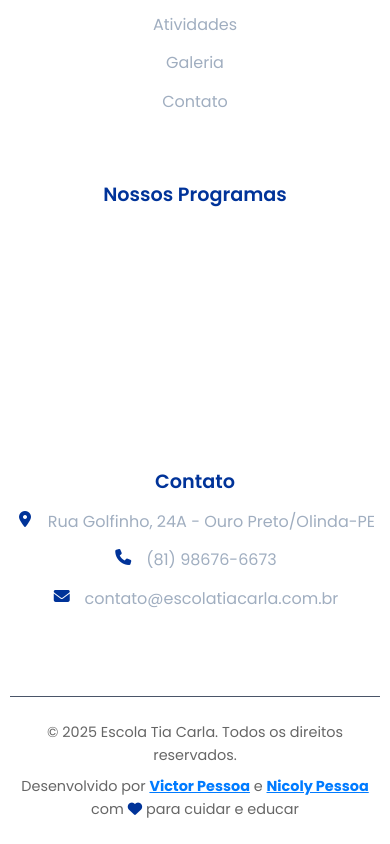
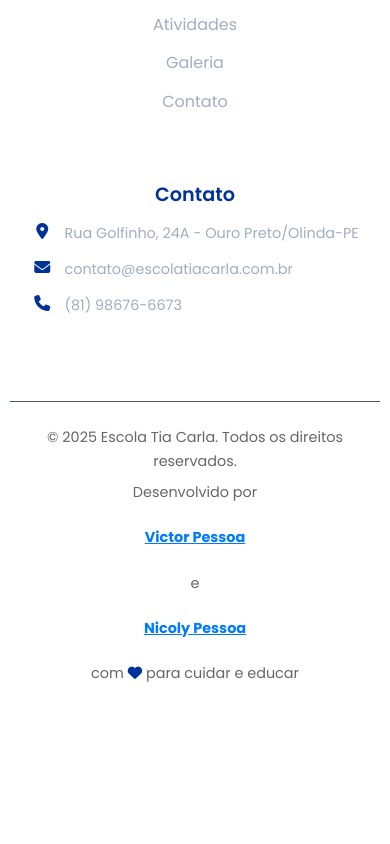
Before and after one commit to PessoaVictor/EscolaTiaCarla, a plain HTML site: page index.html in a window 390 px wide. Shown: the part 10329-11173 px from the top of the page. After the commit the page ends 11053 px from the top, so only its background shows below. Drawn offline with nearby package versions, Linux system fonts and the light colour scheme.

Commit message:
fix:ajustes layout

```diff
--- a/assets/css/animations.css
+++ b/assets/css/animations.css
@@ -695,6 +695,7 @@
 }
 
 @media (prefers-reduced-motion: reduce) {
+    * {
         animation-duration: 0.01ms !important;
         animation-iteration-count: 1 !important;
         transition-duration: 0.01ms !important;
--- a/assets/css/style.css
+++ b/assets/css/style.css
@@ -1089,8 +1089,17 @@ p {
 
 .gallery-grid {
     display: grid;
-    grid-template-columns: repeat(auto-fit, minmax(300px, 1fr));
+    grid-template-columns: repeat(auto-fill, minmax(300px, 350px));
     gap: 2rem;
+    justify-content: center;
+}
+
+@media (min-width: 1200px) {
+    .gallery-grid {
+        grid-template-columns: repeat(auto-fill, minmax(320px, 380px));
+        max-width: 1200px;
+        margin: 0 auto;
+    }
 }
 
 .gallery-item {
@@ -1432,10 +1441,14 @@ p {
 
 .footer-contact i {
     color: var(--primary-color);
-    width: 20px;
-    min-width: 20px;
+    width: 22px;
+    min-width: 22px;
     text-align: center;
     margin-top: 2px;
+    flex-shrink: 0;
+    display: inline-flex;
+    align-items: center;
+    justify-content: center;
 }
 
 .footer-bottom {
@@ -1475,6 +1488,14 @@ p {
 
 .footer-bottom i {
     color: var(--primary-color);
+}
+
+.mobile-break {
+    display: none;
+}
+
+.credits-line {
+    display: inline;
 }
 
 .whatsapp-float {
@@ -1646,7 +1667,6 @@ p {
         transform: rotate(-45deg) translate(7px, -6px);
     }
 
-    /* Loading screen mobile adjustments */
     .loading-text {
         font-size: 2.2rem;
         margin-bottom: 12px;
@@ -1703,8 +1723,60 @@ p {
         text-align: center;
     }
 
+    .contact-section {
+        text-align: center;
+    }
+
+    .contact-section .footer-contact {
+        text-align: left !important;
+        display: inline-block !important;
+        margin: 0;
+        width: auto;
+        max-width: none;
+    }
+
+    .contact-section .footer-contact p {
+        text-align: left !important;
+        justify-content: flex-start !important;
+    }
+
+    .footer-contact {
+        text-align: left !important;
+        display: block !important;
+        margin: 0 auto;
+        max-width: 100%;
+    }
+
+    .footer-contact p {
+        align-items: flex-start;
+        text-align: left !important;
+        justify-content: flex-start;
+        margin-bottom: 0.9rem;
+    }
+
+    .footer-contact i {
+        width: 24px;
+        min-width: 24px;
+        font-size: 1.1rem;
+        margin-top: 1px;
+    }
+
+    .footer-bottom {
+        padding-top: 1.5rem;
+    }
+
+    .footer-bottom p {
+        margin-bottom: 0.8rem;
+        line-height: 1.5;
+    }
+
     .gallery-filter {
         justify-content: center;
+    }
+
+    .gallery-grid {
+        grid-template-columns: repeat(auto-fill, minmax(280px, 320px));
+        gap: 1.5rem;
     }
 
     .filter-btn {
@@ -1718,7 +1790,6 @@ p {
         padding: 0 15px;
     }
 
-    /* Loading screen mobile small adjustments */
     .loading-text {
         font-size: 1.8rem;
         margin-bottom: 10px;
@@ -1779,4 +1850,63 @@ p {
     .testimonial-card {
         padding: 2rem;
     }
-}
+
+    .contact-section {
+        text-align: center;
+    }
+
+    .contact-section .footer-contact {
+        text-align: left !important;
+        width: auto;
+        max-width: none;
+        margin: 0;
+        display: inline-block !important;
+    }
+
+    .contact-section .footer-contact p {
+        font-size: 0.9rem;
+        gap: 0.7rem;
+        margin-bottom: 0.8rem;
+        display: flex;
+        align-items: flex-start;
+        text-align: left !important;
+        justify-content: flex-start !important;
+    }
+
+    .contact-section .footer-contact i {
+        width: 22px;
+        min-width: 22px;
+        font-size: 1rem;
+        margin-top: 1px;
+        flex-shrink: 0;
+    }
+
+    .footer-bottom {
+        padding: 1.5rem 0 1rem;
+        font-size: 0.85rem;
+    }
+
+    .footer-bottom p {
+        margin-bottom: 0.6rem;
+        line-height: 1.6;
+        padding: 0 10px;
+    }
+
+    .credits-line {
+        margin-bottom: 2px;
+    }
+
+    .footer-bottom p:last-child {
+        word-break: break-word;
+        hyphens: auto;
+    }
+
+    .mobile-break {
+        display: block;
+    }
+
+    .credits-line {
+        display: block;
+        line-height: 1.4;
+    }
+}
--- a/index.html
+++ b/index.html
@@ -546,30 +546,29 @@
                     </ul>
                 </div>
 
-                <div class="footer-section">
-                    <h3>Nossos Programas</h3>
-                    <ul class="footer-links">
-                        <li>Educação Infantil</li>
-                        <li>Maternal (1a8m - 3 anos)</li>
-                        <li>Jardim (4 - 6 anos)</li>
-                        <li>Hotelzinho Integral</li>
-                        <li>Atividades Extras</li>
-                    </ul>
-                </div>
-
-                <div class="footer-section">
+                <div class="footer-section contact-section">
                     <h3>Contato</h3>
                     <div class="footer-contact">
                         <p><i class="fas fa-map-marker-alt"></i> Rua Golfinho, 24A - Ouro Preto/Olinda-PE</p>
+                        <p><i class="fas fa-envelope"></i> contato@escolatiacarla.com.br</p>
                         <p><i class="fas fa-phone"></i> (81) 98676-6673</p>
-                        <p><i class="fas fa-envelope"></i> contato@escolatiacarla.com.br</p>
                     </div>
                 </div>
             </div>
 
             <div class="footer-bottom">
                 <p>&copy; 2025 Escola Tia Carla. Todos os direitos reservados.</p>
-                <p>Desenvolvido por <a href="https://pessoavictor.github.io/Portfolio/" target="_blank" style="color:#007bff;font-weight:bold;text-decoration:underline;">Victor Pessoa</a> e <a href="https://nicolykethylin.github.io/portifolio/" target="_blank" style="color:#007bff;font-weight:bold;text-decoration:underline;">Nicoly Pessoa</a> com <i class="fas fa-heart"></i> para cuidar e educar</p>
+                <p>
+                    <span class="credits-line">Desenvolvido por</span><br class="mobile-break">
+                    <span class="credits-line">
+                        <a href="https://pessoavictor.github.io/Portfolio/" target="_blank" style="color:#007bff;font-weight:bold;text-decoration:underline;">Victor Pessoa</a>
+                    </span><br class="mobile-break">
+                    <span class="credits-line">e</span><br class="mobile-break">
+                    <span class="credits-line">
+                        <a href="https://nicolykethylin.github.io/portifolio/" target="_blank" style="color:#007bff;font-weight:bold;text-decoration:underline;">Nicoly Pessoa</a>
+                    </span><br class="mobile-break">
+                    <span class="credits-line">com <i class="fas fa-heart"></i> para cuidar e educar</span>
+                </p>
             </div>
         </div>
     </footer>
```
